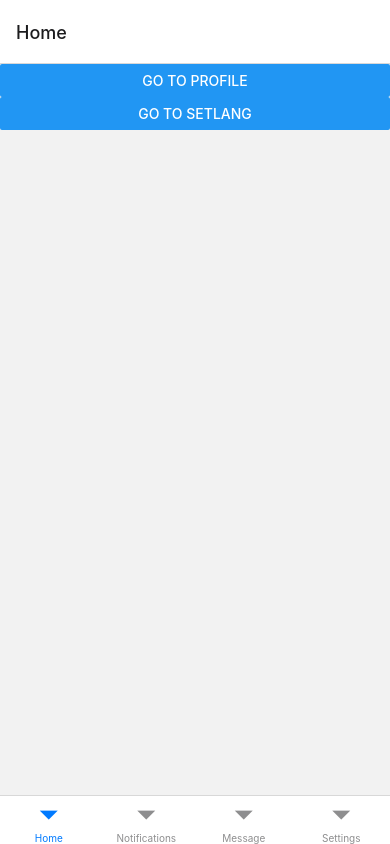
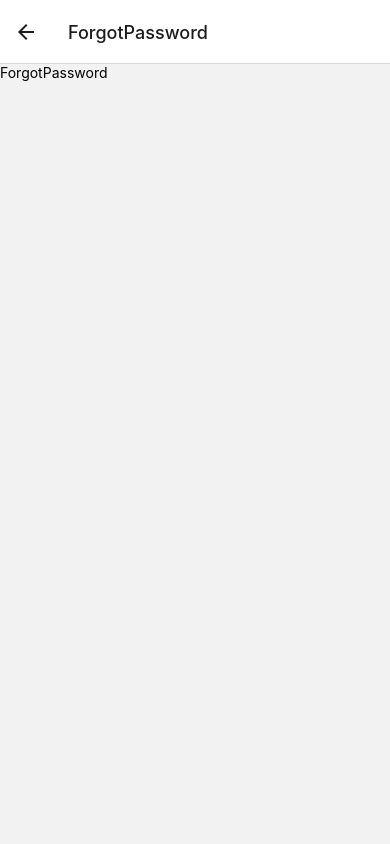
Before and after one commit to powdevlin12/D-Social-App, a React Native app: screen /ForgotPassword in a window 390 px wide. Built offline with nearby package versions, Linux system fonts and the light colour scheme.

Commit message:
add flow authentication react navigation

```diff
--- a/App.tsx
+++ b/App.tsx
@@ -1,11 +1,10 @@
 import NavigationApp from './navigation';
 import { NavigationContainer } from '@react-navigation/native';
 import 'react-native-gesture-handler';
+import ContainerNavigation from './navigation';
 
 export default function App() {
   return (
-      <NavigationContainer>
-        <NavigationApp />
-      </NavigationContainer>
+      <ContainerNavigation />
   );
 }
--- /dev/null
+++ b/navigation/app/index.tsx
@@ -0,0 +1,49 @@
+import { NavigatorScreenParams } from '@react-navigation/native';
+import * as React from 'react';
+import SettingNavigation, { SettingParamList } from './setting/setting.navigation';
+import { createBottomTabNavigator } from '@react-navigation/bottom-tabs';
+import HomeScreen from '../../screens/app/HomeScreen';
+import NotificationScreen from '../../screens/app/NotificationScreen';
+import MessageNavigation from './messages/message.navigation';
+
+export type AppStackParamList = {
+  Home: undefined;
+  Notifications: undefined;
+  Message: undefined
+  Settings: NavigatorScreenParams<SettingParamList>;
+};
+
+
+const Stack = createBottomTabNavigator<AppStackParamList>();
+
+const routes: Array<React.ComponentProps<typeof Stack.Screen>> = [
+  {
+    name: "Home",
+    component: HomeScreen,
+  },
+  {
+    name: "Notifications",
+    component: NotificationScreen,
+  },
+  {
+    name: "Message",
+    component: MessageNavigation,
+  },
+  {
+    name: "Settings",
+    component: SettingNavigation,
+    options : {
+      headerShown : false
+    }
+  },
+];
+
+export default function NavigationApp() {
+  return (
+    <Stack.Navigator initialRouteName='Home'>
+      {
+        routes.map(routeConfig => <Stack.Screen key={routeConfig.name} {...routeConfig} />)
+      }
+    </Stack.Navigator>
+  );
+}
--- /dev/null
+++ b/navigation/auth/auth.navigation.tsx
@@ -0,0 +1,22 @@
+import { createStackNavigator } from "@react-navigation/stack";
+import LoginScreen from "../../screens/auth/LoginScreen";
+import ForgotPassword from "../../screens/auth/ForgotPassword";
+import RegisterScreen from "../../screens/auth/RegisterScreen";
+
+export type AuthParamList = {
+  Login : undefined,
+  Register : undefined,
+  ForgotPassword : undefined
+};
+
+const AuthStack = createStackNavigator<AuthParamList>()
+
+export default function AuthNavigation() {
+  return (
+    <AuthStack.Navigator initialRouteName='Login'>
+      <AuthStack.Screen key={"Login"} name="Login" component={LoginScreen} />
+      <AuthStack.Screen key={"ForgotPassword"} name="ForgotPassword" component={ForgotPassword} />
+      <AuthStack.Screen key={"Register"} name="Register" component={RegisterScreen} />
+    </AuthStack.Navigator>
+  );
+}
--- a/navigation/index.tsx
+++ b/navigation/index.tsx
@@ -1,54 +1,17 @@
-import { createStackNavigator } from '@react-navigation/stack';
-import * as React from 'react';
-import HomeScreen from '../screens/app/HomeScreen';
-import NotificationScreen from '../screens/app/NotificationScreen';
-import ProfileScreen from '../screens/app/ProfileScreen';
-import SettingScreen from '../screens/app/setting/SettingScreen';
-import { createBottomTabNavigator } from '@react-navigation/bottom-tabs';
-import { ProfileParams } from '../types/params/Profile';
-import SettingNavigation, { SettingParamList } from './app/setting/setting.navigation';
-import { NavigatorScreenParams } from '@react-navigation/native';
-import MessageScreen from '../screens/app/messages';
-import MessageNavigation from './app/messages/message.navigation';
+import { View, Text } from 'react-native'
+import React from 'react'
+import { NavigationContainer } from '@react-navigation/native'
+import NavigationApp from './app';
+import AuthNavigation from './auth/auth.navigation';
 
-export type AppStackParamList = {
-  Home: undefined;
-  Notifications: undefined;
-  Message: undefined
-  Settings: NavigatorScreenParams<SettingParamList>;
-};
+const ContainerNavigation = () => {
 
+  const isSignedIn = false;
+  return (
+    <NavigationContainer>
+      {isSignedIn ? <NavigationApp />: <AuthNavigation />}
+    </NavigationContainer>
+  )
+}
 
-const Stack = createBottomTabNavigator<AppStackParamList>();
-
-const routes: Array<React.ComponentProps<typeof Stack.Screen>> = [
-  {
-    name: "Home",
-    component: HomeScreen,
-  },
-  {
-    name: "Notifications",
-    component: NotificationScreen,
-  },
-  {
-    name: "Message",
-    component: MessageNavigation,
-  },
-  {
-    name: "Settings",
-    component: SettingNavigation,
-    options : {
-      headerShown : false
-    }
-  },
-];
-
-export default function NavigationApp() {
-  return (
-    <Stack.Navigator initialRouteName='Home'>
-      {
-        routes.map(routeConfig => <Stack.Screen key={routeConfig.name} {...routeConfig} />)
-      }
-    </Stack.Navigator>
-  );
-}
+export default ContainerNavigation
--- /dev/null
+++ b/screens/auth/ForgotPassword.tsx
@@ -0,0 +1,14 @@
+import { StyleSheet, Text, View } from 'react-native'
+import React from 'react'
+
+const ForgotPassword = () => {
+  return (
+    <View>
+      <Text>ForgotPassword</Text>
+    </View>
+  )
+}
+
+export default ForgotPassword
+
+const styles = StyleSheet.create({})
--- /dev/null
+++ b/screens/auth/LoginScreen.tsx
@@ -0,0 +1,14 @@
+import { StyleSheet, Text, View } from 'react-native'
+import React from 'react'
+
+const LoginScreen = () => {
+  return (
+    <View>
+      <Text>LoginScreen</Text>
+    </View>
+  )
+}
+
+export default LoginScreen
+
+const styles = StyleSheet.create({})
--- /dev/null
+++ b/screens/auth/RegisterScreen.tsx
@@ -0,0 +1,14 @@
+import { StyleSheet, Text, View } from 'react-native'
+import React from 'react'
+
+const RegisterScreen = () => {
+  return (
+    <View>
+      <Text>RegisterScreen</Text>
+    </View>
+  )
+}
+
+export default RegisterScreen
+
+const styles = StyleSheet.create({})
```
